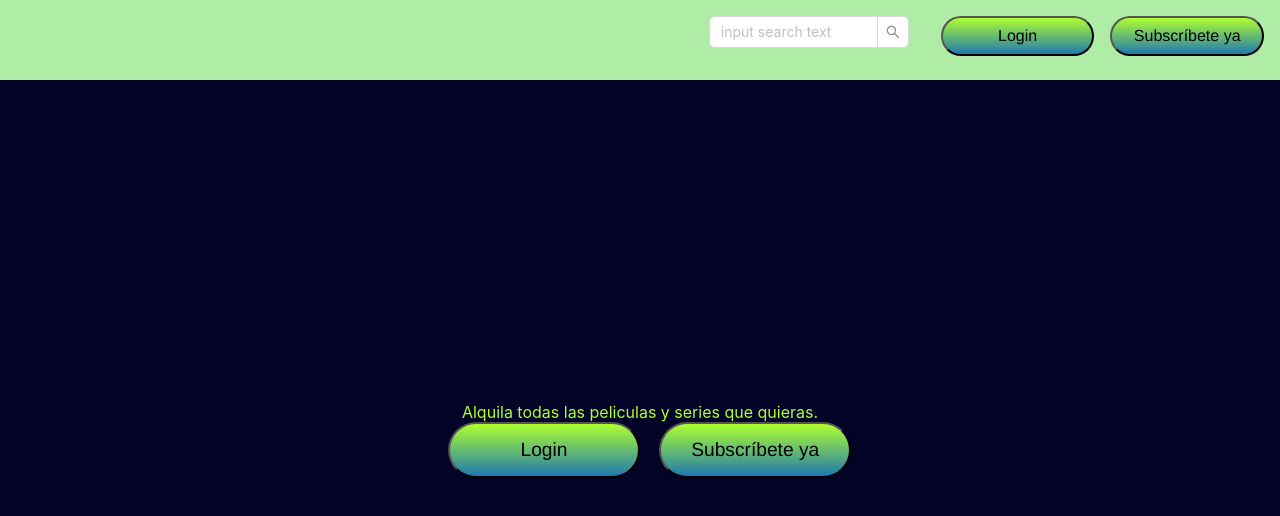
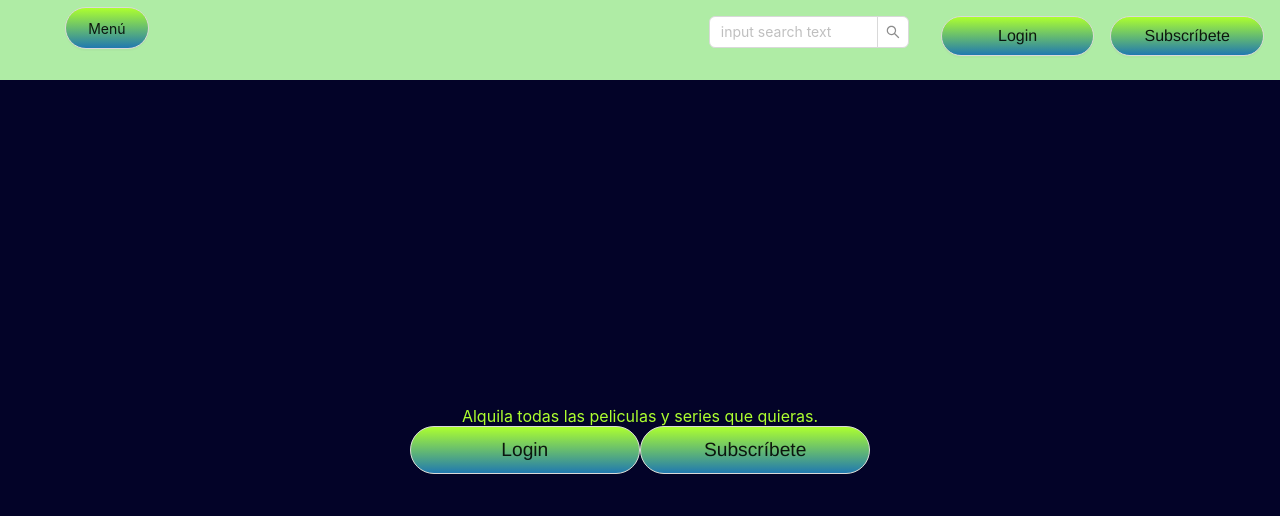
Before and after one commit to Naxete7/Proyecto-5-Movie-Rental-Frontend, a React (Create React App) app in the folder movierental/: page / in a window 1280 px wide. Shown: the top 516 px of the page. Built offline with nearby package versions, Linux system fonts and the light colour scheme.

Commit message:
header con menu

```diff
--- a/movierental/src/components/Navigator/Header/Header.jsx
+++ b/movierental/src/components/Navigator/Header/Header.jsx
@@ -5,17 +5,17 @@ import "./Header.scss"
 import { useNavigate } from "react-router-dom";
 //import navbar from "../Navegacion/navbar";
 import { AudioOutlined } from '@ant-design/icons';
+import { Button, Space,Dropdown } from 'antd';
+import { Input} from 'antd';
+import type { MenuProps } from 'antd';
 
-import { Input} from 'antd';
-//import onSearch from 'antd';
-
-const Header = () => {
+    const Header = () => {
 
     const navigate = useNavigate();
-const { Search } = Input;
+    const { Search } = Input;
 
-const suffix = (
-  <AudioOutlined
+    const suffix = (
+    <AudioOutlined
     style={{
       fontSize: 16,
       color: '#1890ff',
@@ -26,22 +26,67 @@ const suffix = (
 const onSearch = (value: string) => console.log(value);
 
 //const App: React.FC = () => (
+  //const App: React.FC = () => (
 
-
-
-//);
-
+const items: MenuProps['items'] = [
+  {
+    key: '1',
+    label: (
+      <a target="_blank" rel="noopener noreferrer" href="https://www.antgroup.com">
+        Películas
+      </a>
+    ),
+  },
+  {
+    key: '2',
+    label: (
+      <a target="_blank" rel="noopener noreferrer" href="https://www.aliyun.com">
+        Series
+      </a>
+    ),
+  },
+  {
+    key: '3',
+    label: (
+      <a target="_blank" rel="noopener noreferrer" href="../../../containers/Login/Login.jsx">
+        Inicio de sesión
+      </a>
+    ),
+  },
+  {
+    key: '4',
+    label: (
+      <a target="_blank" rel="noopener noreferrer" href="https://www.luohanacademy.com">
+        Mi cuenta
+      </a>
+    ),
+  },
+  {
+    key: '5',
+    label: (
+      <a target="_blank" rel="noopener noreferrer" href="https://www.luohanacademy.com">
+        Cerrar sesión
+      </a>
+    ),
+  },
+];
 
 
   return (
       <div className='headerDesign'>
 
+<Dropdown className="menuDesign" menu={{ items }} placement="bottomRight" arrow>
+      <Button>Menú</Button>
+    </Dropdown>
+
+
 <div className="searchDesign" ><Search placeholder="input search text" onSearch={onSearch} style={{ width: 200 }} /></div>
 
  <div className="buttonHeader">
-                <button className="buttonHeaderDesign" onClick={() => navigate("/login")} href="../Login/Login.jsx</div>">Login</button>
-
-                <button className="buttonHeaderDesign" onClick={() => navigate("/login")} href="../Login/Login.jsx</div>">Subscríbete ya</button>
+                {/*<button className="buttonHeaderDesign" onClick={() => navigate("/login")} href="../Login/Login.jsx</div>">Login</button>*/}
+        <Button className="buttonHeaderDesign" onClick={() => navigate("/login")} href="../Login/Login.jsx</div>">Login</Button>
+        <Button className="buttonHeaderDesign" onClick={() => navigate("/login")} href="../Login/Login.jsx</div>" >Subscríbete</Button>
+                {/*<button className="buttonHeaderDesign" onClick={() => navigate("/login")} href="../Login/Login.jsx</div>">Subscríbete ya</button>*/}
             </div>
 
 
--- a/movierental/src/components/Navigator/Header/Header.scss
+++ b/movierental/src/components/Navigator/Header/Header.scss
@@ -15,7 +15,7 @@
 
 font-weight: bold;
 
-margin-right: 3em;
+//margin-right: 3em;
 margin-bottom: 1.5em;
 
 }
@@ -60,3 +60,18 @@ margin-right: 2em;
 
 
 }
+
+.menuDesign{
+width: 6em;
+height: 3em;
+margin-right: 40em;
+margin-top: 0.5em;
+border-radius: 2em;
+background: greenyellow;
+    background-image: -webkit-linear-gradient(top, greenyellow, #2079b0);
+    background-image: -moz-linear-gradient(top, greenyellow, #2079b0);
+    background-image: -ms-linear-gradient(top, greenyellow, #2079b0);
+    background-image: -o-linear-gradient(top, greenyellow, #2079b0);
+    background-image: linear-gradient(to bottom, greenyellow, #2079b0);
+    transition: 0.2s;
+}
--- a/movierental/src/containers/Home/Home.jsx
+++ b/movierental/src/containers/Home/Home.jsx
@@ -1,7 +1,7 @@
 import React from "react";
 import { useNavigate } from "react-router-dom";
 import "./Home.scss"
-
+import { Button, Space } from 'antd';
 
 const Home = () => {
     const navigate = useNavigate();
@@ -11,11 +11,11 @@ const Home = () => {
             <div>Alquila todas las peliculas y series que quieras.</div>
 
             <div className="buttonHome">
-                <button className="buttonHomeDesign" onClick={() => navigate("/login")} href="../Login/Login.jsx</div>">Login</button>
+                {/*<button className="buttonHomeDesign" onClick={() => navigate("/login")} href="../Login/Login.jsx</div>">Login</button>*/}
+                 <Button className="buttonHomeDesign" onClick={() => navigate("/login")} href="../Login/Login.jsx</div>">Login</Button>
 
-
-
-                <button className="buttonHomeDesign" onClick={() => navigate("/login")} href="../Login/Login.jsx</div>">Subscríbete ya</button>
+                <Button className="buttonHomeDesign" onClick={() => navigate("/login")} href="../Login/Login.jsx</div>" text-break>Subscríbete</Button>
+                {/*<button className="buttonHomeDesign" onClick={() => navigate("/login")} href="../Login/Login.jsx</div>">Subscríbete ya</button>*/}
             </div>
 
 
--- a/movierental/src/containers/Home/Home.scss
+++ b/movierental/src/containers/Home/Home.scss
@@ -14,10 +14,10 @@ color: greenyellow;
 }
 
 .buttonHomeDesign{
-    width: 15vw;
-    height: 7vh;
+    width: 18vw;
+    height: 6vh;
 
-    margin-left: 1em;
+    //margin-left: 1em;
     border-radius: 2em;
     cursor: pointer;
     font-size: larger;
```
